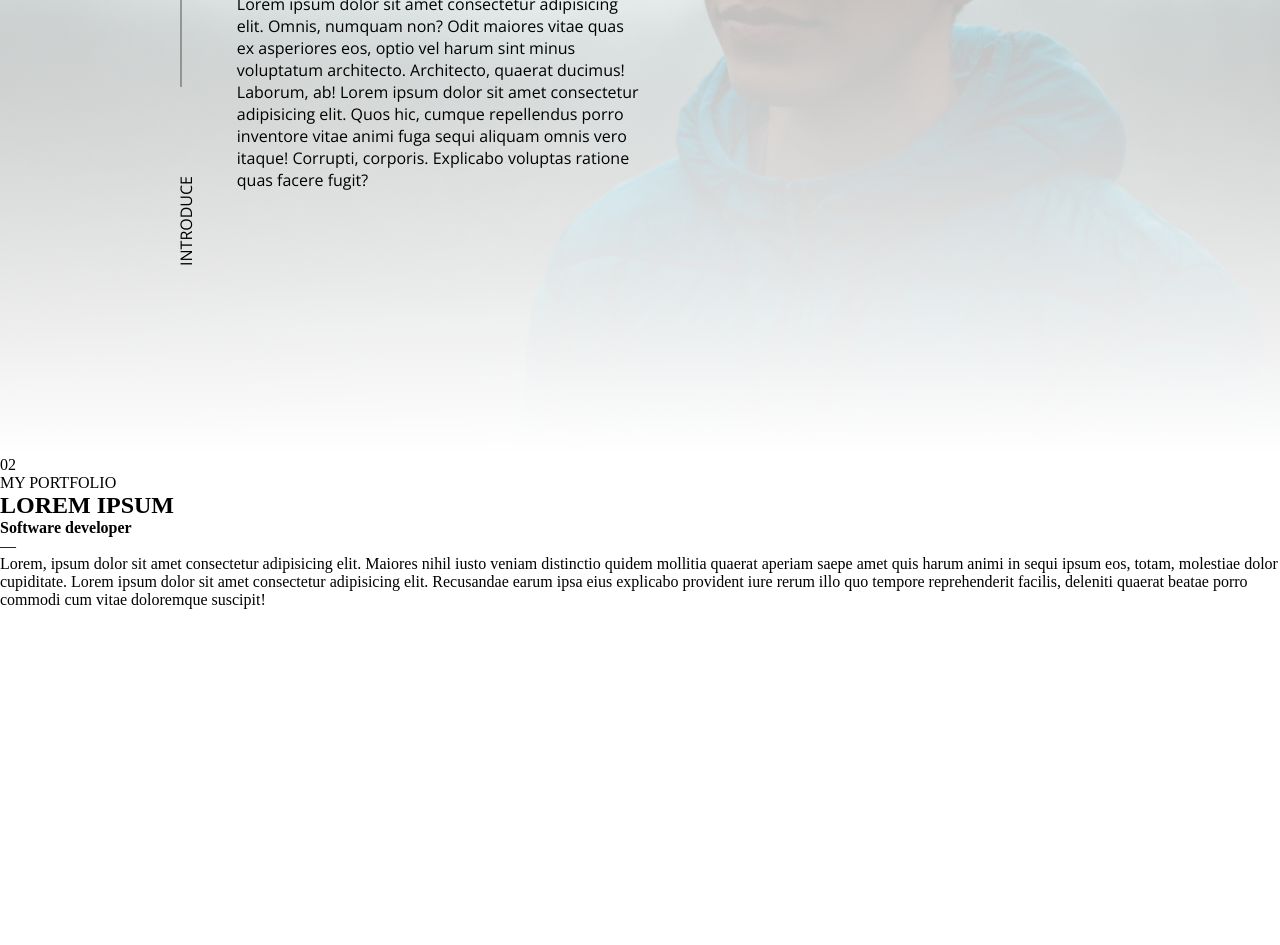
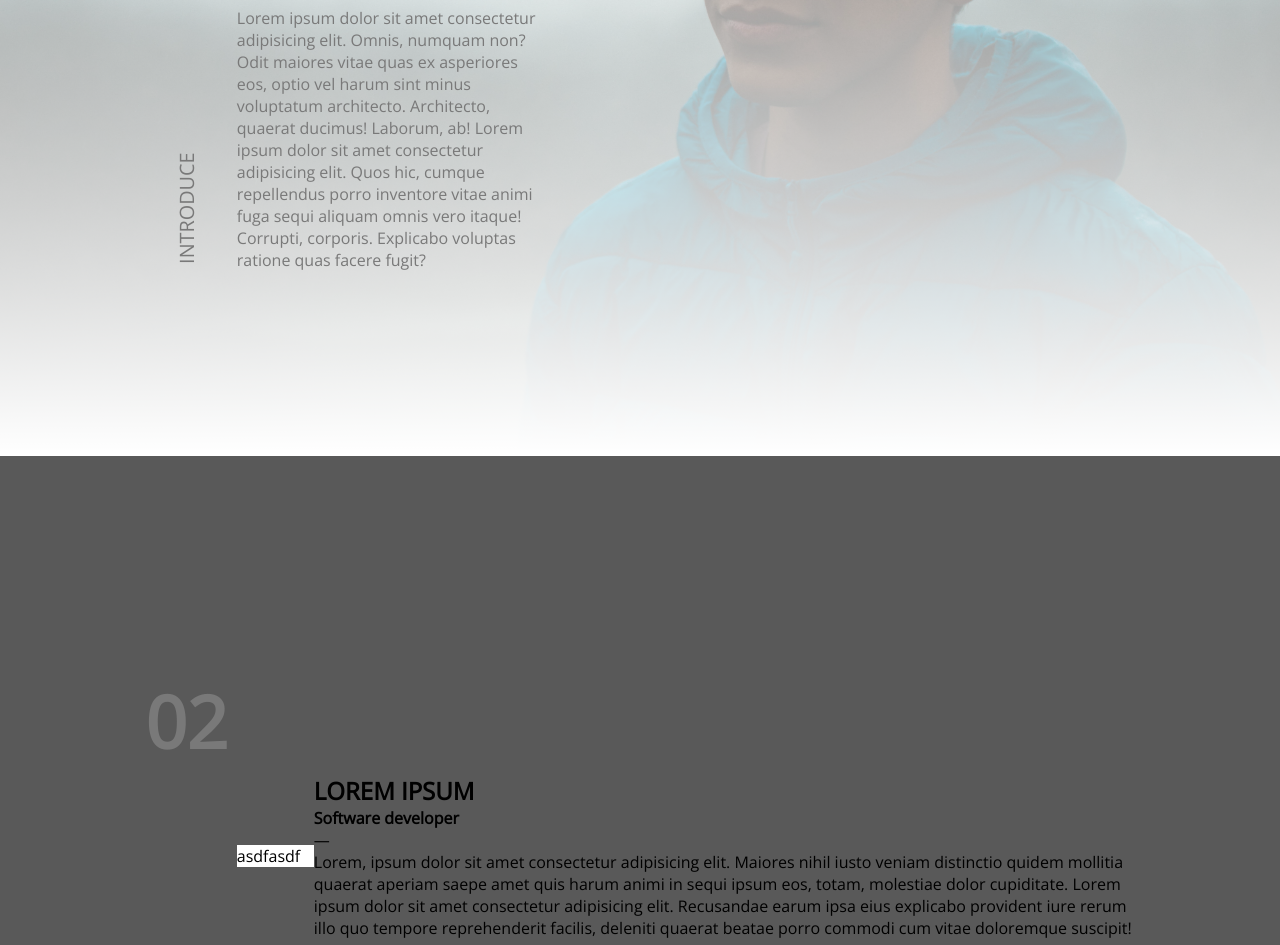
Before and after one commit to D4v1d98Ru1z/CV-Practice, a plain HTML site: page CV/index.html in a window 1280 px wide. Shown: the part 344-1289 px from the top of the page. Before the commit the page ends 953 px from the top, so only its background shows below. Drawn offline with nearby package versions, Linux system fonts and the light colour scheme.

Commit message:
header done

```diff
--- a/CV/css/main.scss
+++ b/CV/css/main.scss
@@ -7,7 +7,7 @@ header {
     width: 100%;
     height: 100vh;
     background-color: #ECECEC;
-    background-image: linear-gradient(rgba(255, 255, 255, 0.5), rgba(255, 255, 255, 1)), url("../img/mee.jpg");
+    background-image: linear-gradient(rgba(255, 255, 255, 0.3), rgba(255, 255, 255, 1)), url("../img/mee.jpg");
     background-size: cover, cover;
     background-position: center center, center center;
     .navbar {
@@ -54,40 +54,70 @@ header {
             width: 10%;
             text-align: center;
             .numero{
-                font-size: 3.5em;
+                font-size: 4.5em;
                 font-weight: bold;
-            }
-            .barr{
-
-                label{
-                    margin: 0;
-                    padding: 0;
-                    display: block;
-                    font-size: 2em;
-                    font-weight: unset;
-                    text-align: center;
-                }
-            }
-            #chart{
-                width: 50%;
-                line {
-                    stroke: #555555;
-                    stroke-width: 1
-                }
+                margin-bottom: 3em;
+                color: #797979;
             }
 
             .topic{
+                font-size: 1.24em;
                 transform: rotate(-90deg);
                 margin-top: 3em;
+                color: #797979;
             }
         }
         .caja2{
-            width: 40%;
+            width: 30%;
             h1{
                 font-size: 2.3em;
                 text-transform: uppercase;
                 font-weight: bold;
             }
+            label{
+                font-size: 3em;
+            }
+            p{
+                color: #797979;
+            }
         }
     }
 }
+
+.portfolio{
+    background-color: #595959;
+    width: 100%;
+    height: 100vh;
+    .cajapadre{
+        width: 100%;
+        height: 100%;
+        padding: 0 8.5em 0 8.5em;
+        display: flex;
+        align-items: center;
+        font-family: 'Open Sans', sans-serif;
+        .caja1{
+            width: 10%;
+            text-align: center;
+            .numero{
+                font-size: 4.5em;
+                font-weight: bold;
+                margin-bottom: 3em;
+                color: #797979;
+            }
+
+            .topic{
+                font-size: 1.24em;
+                transform: rotate(-90deg);
+                margin-top: 3em;
+                color: #ffffff;
+            }
+        }
+        .caja2{
+            width: 30%;
+            .particle{
+                width: 100%;
+                background-color: #ffffff;
+            }
+        }
+    }
+}
--- a/CV/index.html
+++ b/CV/index.html
@@ -28,14 +28,6 @@
         <div class="cajapadre">
             <div class="caja1">
                 <p class="numero">01</p>
-                <!--<div class="barr">
-                    <label for="" >&#124;</label>
-                    <label for="" >&#124;</label>
-                </div>-->
-
-                <svg id="chart" width="2" height="200">
-                    <line x1="20" y1="20" x2="20" y2="130"></line>
-                </svg>
                 <p class="topic">INTRODUCE</p>
             </div>
             <div class="caja2">
@@ -57,7 +49,7 @@
                 <p class="topic">MY PORTFOLIO</p>
             </div>
             <div class="caja2">
-                <div class="particle"></div>
+                <div class="particle">asdfasdf</div>
             </div>
             <div class="caja3">
                 <h2>LOREM IPSUM</h2>
```
Also changed, not shown: CV/css/main.css, 1 other file.
